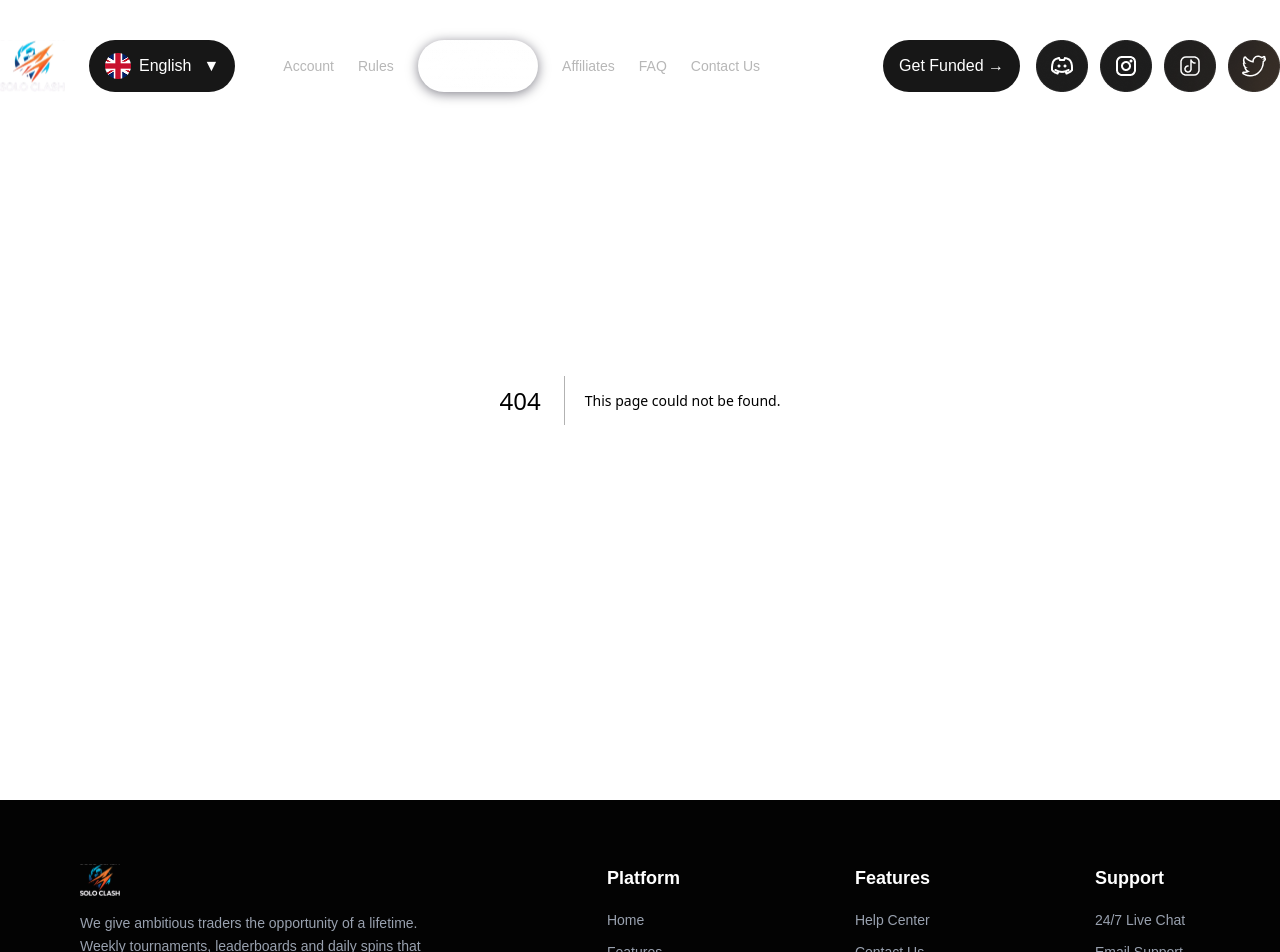
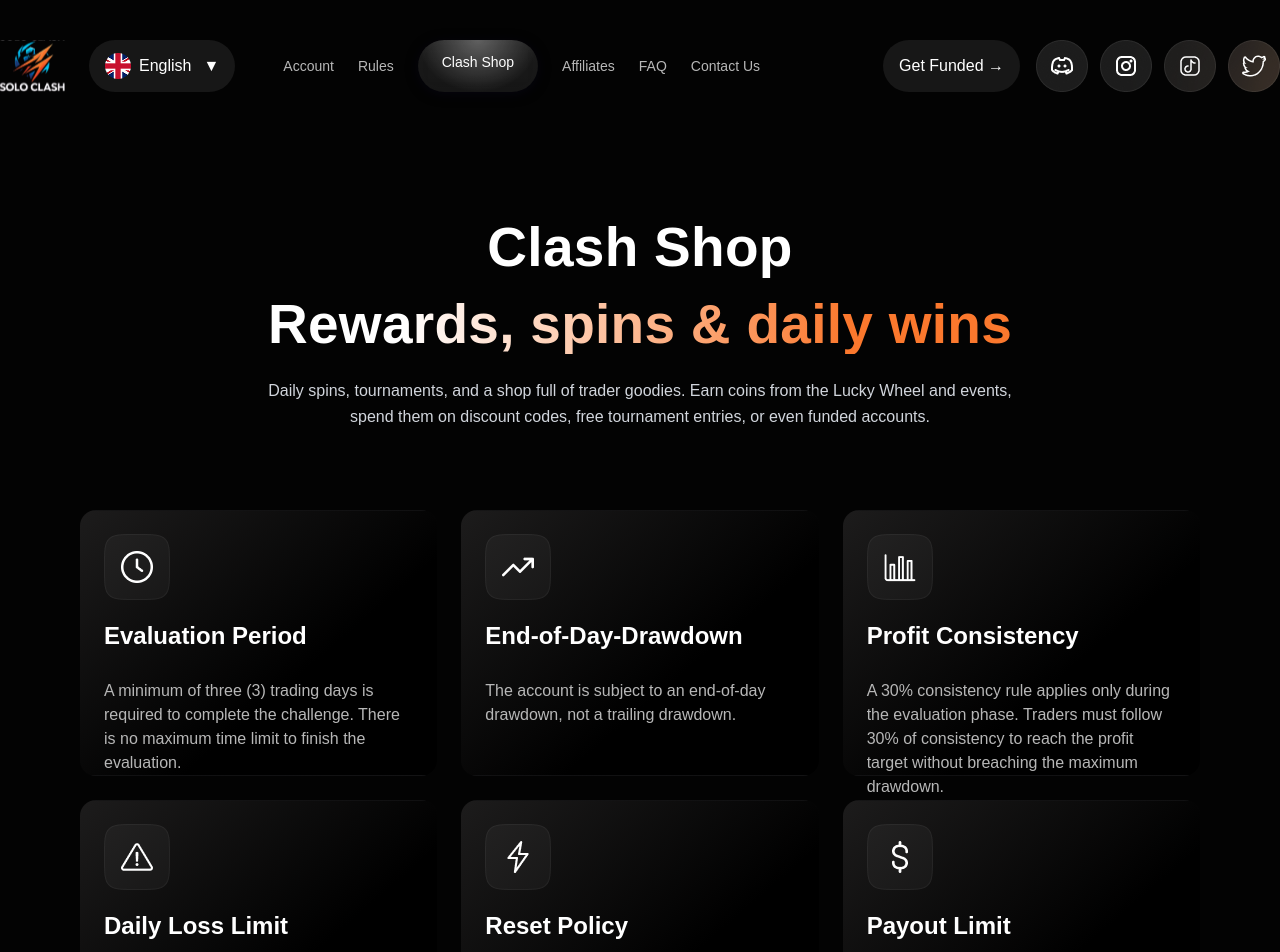
Before and after one commit to skomarfaruque/solo_clash-vercel, a Next.js app: page /clash-shop in a window 1280 px wide. Before the commit this address had no page. Shown: the top 952 px of the page. Built offline with nearby package versions, Linux system fonts and the light colour scheme.

Commit message:
feat: implement RulesPage with RulesSection and enhance HeroSection for improved user experience

```diff
--- /dev/null
+++ b/src/app/clash-shop/page.tsx
@@ -0,0 +1,29 @@
+// app/rules/page.tsx (Next.js 13+ App Router)
+
+import FeaturesSection from "../../components/FeaturesSection";
+import HeroSection from "../../components/clash-shop/HeroSection";
+import HowItWorks from "../../components/HowItWorks";
+import Subscriptions from "../../components/Subscriptions";
+import SpinWinTrade from "../../components/SpinWinTrade";
+import Faq from "../../components/Faq";
+import Banner from "../../components/Banner";
+import RulesSection from "@/components/rules/RulesSection";
+
+export default function RulesPage() {
+  return (
+    <main
+      className="text-white overflow-hidden"
+      style={{ backgroundColor: "#030303" }}
+    >
+      <HeroSection />
+      <RulesSection />
+
+      <Banner
+        page="rules"
+        bannerIconPath="/icons/rules/rules_banner_icon.png"
+        title="Ready to accept the challenge?"
+        description="By proceeding, you confirm that you have read, understood, and agree to abide by all trading rules and policies outlined above."
+      />
+    </main>
+  );
+}
--- /dev/null
+++ b/src/components/clash-shop/HeroSection.tsx
@@ -0,0 +1,43 @@
+import StartNowButton from "../StartNowButton";
+
+export default function HeroSection() {
+  return (
+    <section className="justify-center text-center px-6 lg:px-20">
+      <div className="relative z-10 max-w-4xl mx-auto pt-[217px]">
+        <h2
+          className="mb-4"
+          style={{
+            fontWeight: 700,
+            fontSize: "55px",
+            lineHeight: "110%",
+            letterSpacing: "0.005em",
+          }}
+        >
+          Clash Shop
+        </h2>
+        <p
+          className="text-center"
+          style={{
+            fontWeight: 700,
+            fontSize: "55px",
+            lineHeight: "110%",
+            textAlign: "center",
+            letterSpacing: "0.005em",
+            background:
+              "linear-gradient(91.74deg, #FFFFFF 23.44%, #FB782D 73.27%)",
+            WebkitBackgroundClip: "text",
+            WebkitTextFillColor: "transparent",
+            backgroundClip: "text",
+          }}
+        >
+          Rewards, spins & daily wins
+        </p>
+        <p className="mt-6 max-w-3xl mx-auto text-gray-300 text-sm md:text-base leading-relaxed">
+          Daily spins, tournaments, and a shop full of trader goodies. Earn
+          coins from the Lucky Wheel and events, spend them on discount codes,
+          free tournament entries, or even funded accounts.
+        </p>
+      </div>
+    </section>
+  );
+}
--- /dev/null
+++ b/src/components/clash-shop/RulesCard.tsx
@@ -0,0 +1,46 @@
+import Image from "next/image";
+
+interface FeatureCardProps {
+  readonly iconPath: string;
+  readonly title: string;
+  readonly description: string;
+}
+
+export default function RulesCard({
+  iconPath,
+  title,
+  description,
+}: FeatureCardProps) {
+  return (
+    <div
+      className="rounded-2xl hover:scale-105 transition flex flex-col text-center p-6 relative w-full"
+      style={{
+        height: "266px",
+        backgroundImage: "url('/rules_card_bg.svg')",
+        backgroundSize: "cover",
+        backgroundPosition: "center",
+        backgroundRepeat: "no-repeat",
+      }}
+    >
+      <div className="flex flex-col gap-4 items-start">
+        <Image
+          src={iconPath}
+          alt={title}
+          width={66}
+          height={66}
+          className="w-[66px] h-[66px]"
+          style={{ width: "66px", height: "66px" }}
+        />
+        <h3 className="font-semibold text-2xl leading-relaxed mb-2 text-white">
+          {title}
+        </h3>
+        <p
+          className="font-normal text-base leading-6 text-left"
+          style={{ color: "#B7B7B7" }}
+        >
+          {description}
+        </p>
+      </div>
+    </div>
+  );
+}
--- /dev/null
+++ b/src/components/clash-shop/RulesSection.tsx
@@ -0,0 +1,97 @@
+import RulesCard from "./RulesCard";
+import HomeButton from "../HomeButton";
+
+const rulesCards = [
+  {
+    iconPath: "/icons/rules/rules_1.png",
+    title: "Evaluation Period",
+    description:
+      "A minimum of three (3) trading days is required to complete the challenge. There is no maximum time limit to finish the evaluation.",
+  },
+  {
+    iconPath: "/icons/rules/rules_2.png",
+    title: "End-of-Day-Drawdown",
+    description:
+      "The account is subject to an end-of-day drawdown, not a trailing drawdown.",
+  },
+  {
+    iconPath: "/icons/rules/rules_3.png",
+    title: "Profit Consistency",
+    description:
+      "A 30% consistency rule applies only during the evaluation phase. Traders must follow 30% of consistency to reach the profit target without breaching the maximum drawdown.",
+  },
+  {
+    iconPath: "/icons/rules/rules_4.png",
+    title: "Daily Loss Limit",
+    description:
+      "Exceeding the daily loss limit results in an immediate hard breach",
+  },
+  {
+    iconPath: "/icons/rules/rules_5.png",
+    title: "Reset Policy",
+    description:
+      "A reset fee of $139 applies after a breach during the evaluation phase.",
+  },
+  {
+    iconPath: "/icons/rules/rules_6.png",
+    title: "Payout Limit",
+    description: "8% payout cap per withdrawal request.",
+  },
+  {
+    iconPath: "/icons/rules/rules_7.png",
+    title: "Trader keeps 90%",
+    description: "90/10 profit split",
+  },
+  {
+    iconPath: "/icons/rules/rules_8.png",
+    title: "Payout Frequency",
+    description: "Payouts are available weekly upon request.",
+  },
+  {
+    iconPath: "/icons/rules/rules_9.png",
+    title: "News Trading Restrictions",
+    description:
+      "Trading is allowed during news events, except within two (2) minutes before and after major scheduled announcements.",
+  },
+  {
+    iconPath: "/icons/rules/rules_10.png",
+    title: "Contract Limits",
+    description:
+      "The maximum number of contracts per account size must be adhered to (see account table).",
+  },
+  {
+    iconPath: "/icons/rules/rules_11.png",
+    title: "Trading Hours",
+    description:
+      "Trading is permitted during most market hours, excluding periods of major illiquidity (we will publish specific market hour exceptions by instrument).",
+  },
+  {
+    iconPath: "/icons/rules/rules_12.png",
+    title: "Account Limit",
+    description:
+      "Traders may operate up to ten (10) active accounts simultaneously.",
+  },
+];
+
+export default function RulesSection() {
+  return (
+    <section
+      className="justify-center text-center px-6 lg:px-20 py-20"
+      style={{ backgroundColor: "#030303" }}
+    >
+      <div className="max-w-[1320px] mx-auto">
+        {/* Features Grid */}
+        <div className="grid grid-cols-1 md:grid-cols-3 gap-6">
+          {rulesCards.map((card, idx) => (
+            <RulesCard
+              key={idx}
+              iconPath={card.iconPath}
+              title={card.title}
+              description={card.description}
+            />
+          ))}
+        </div>
+      </div>
+    </section>
+  );
+}
```
